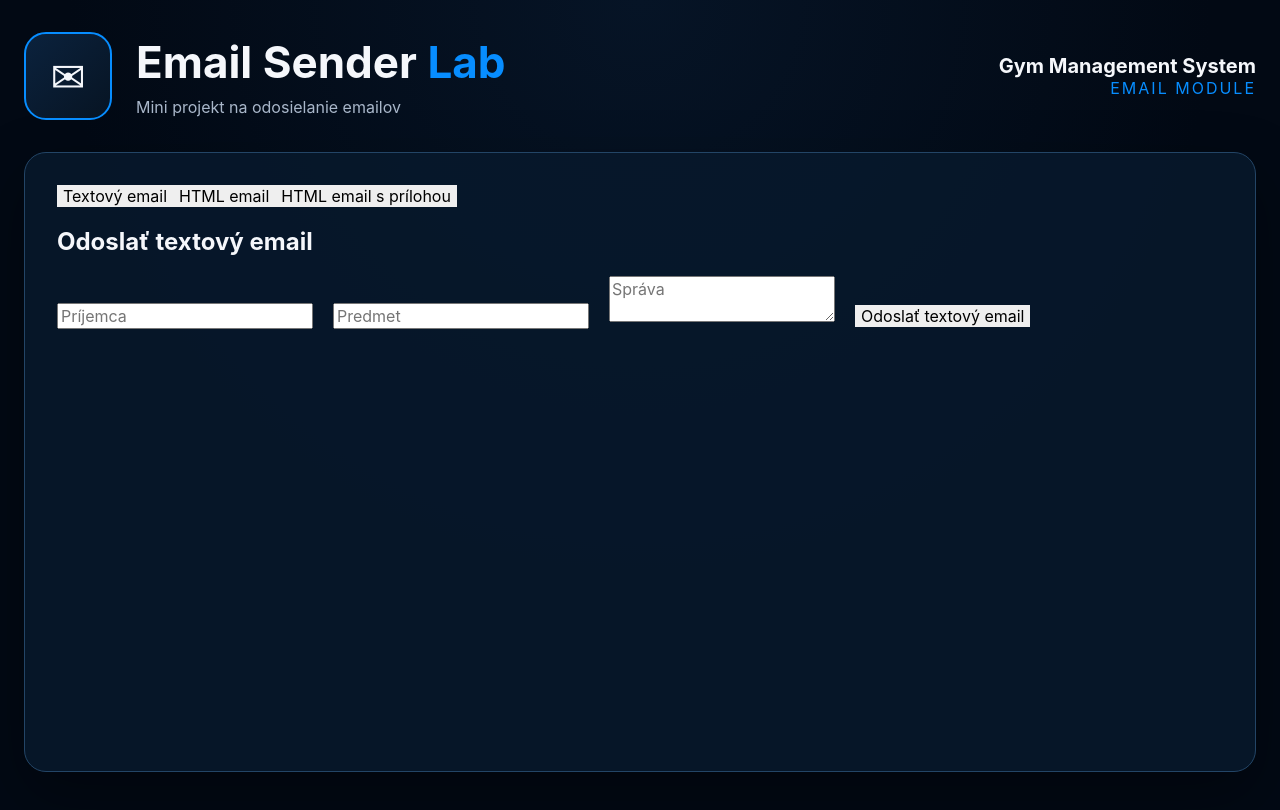
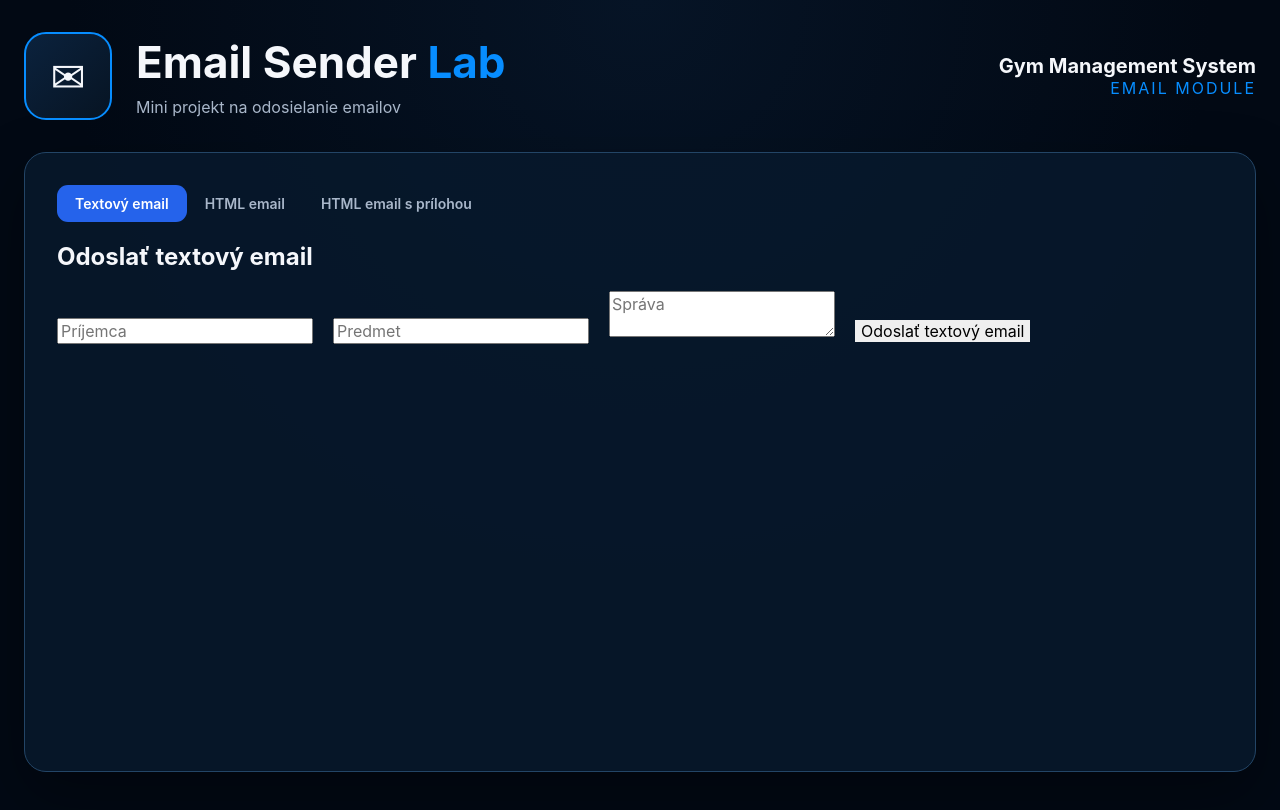
Before and after one commit to PatrikScerba/email-sender-lab, a React (Vite) app in the folder react-frontend/: page / in a window 1280 px wide. Shown: the top 810 px of the page. Built offline with nearby package versions, Linux system fonts and the light colour scheme.

Commit message:
style(react-ui): uprava prepinaca typu emailu

```diff
--- /dev/null
+++ b/react-frontend/src/components/email/EmailTypeSelector.css
@@ -0,0 +1,28 @@
+.email-type-selector__button {
+  padding: 10px 18px;
+
+  border: none;
+  border-radius: calc(var(--radius-medium) - 3px);
+
+  background-color: transparent;
+  color: var(--color-text-muted);
+
+  font: inherit;
+  font-size: 14px;
+  font-weight: 600;
+
+  cursor: pointer;
+
+  transition:
+    background-color 0.2s ease,
+    color 0.2s ease;
+}
+
+.email-type-selector__button:hover {
+  background-color: rgba(255, 255, 255, 0.08);
+  color: var(--color-text);
+}
+.email-type-selector__button--active {
+  background-color: #2563eb;
+  color: #ffffff;
+}
--- a/react-frontend/src/components/email/EmailTypeSelector.jsx
+++ b/react-frontend/src/components/email/EmailTypeSelector.jsx
@@ -1,9 +1,41 @@
+import "./EmailTypeSelector.css";
+
 export default function EmailTypeSelector({ emailType, setEmailType }) {
   return (
-    <div>
-      <button onClick={() => setEmailType("text")}>Textový email</button>
-      <button onClick={() => setEmailType("html")}>HTML email</button>
-      <button onClick={() => setEmailType("htmlWithAttachment")}>
+    <div className="email-type-selector">
+      <button
+        type="button"
+        className={
+          emailType === "text"
+            ? "email-type-selector__button email-type-selector__button--active"
+            : "email-type-selector__button"
+        }
+        onClick={() => setEmailType("text")}
+      >
+        Textový email
+      </button>
+
+      <button
+        type="button"
+        className={
+          emailType === "html"
+            ? "email-type-selector__button email-type-selector__button--active"
+            : "email-type-selector__button"
+        }
+        onClick={() => setEmailType("html")}
+      >
+        HTML email
+      </button>
+
+      <button
+        type="button"
+        className={
+          emailType === "htmlWithAttachment"
+            ? "email-type-selector__button email-type-selector__button--active"
+            : "email-type-selector__button"
+        }
+        onClick={() => setEmailType("htmlWithAttachment")}
+      >
         HTML email s prílohou
       </button>
     </div>
```
